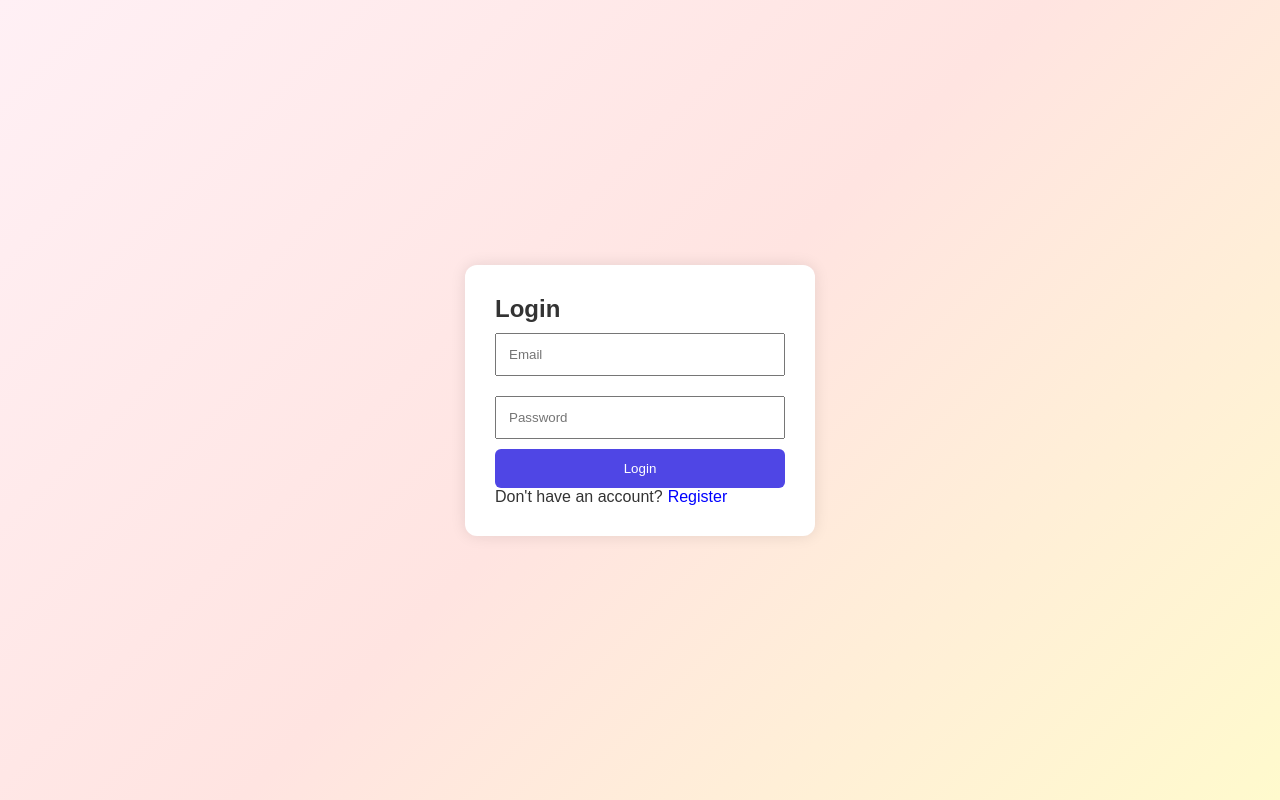
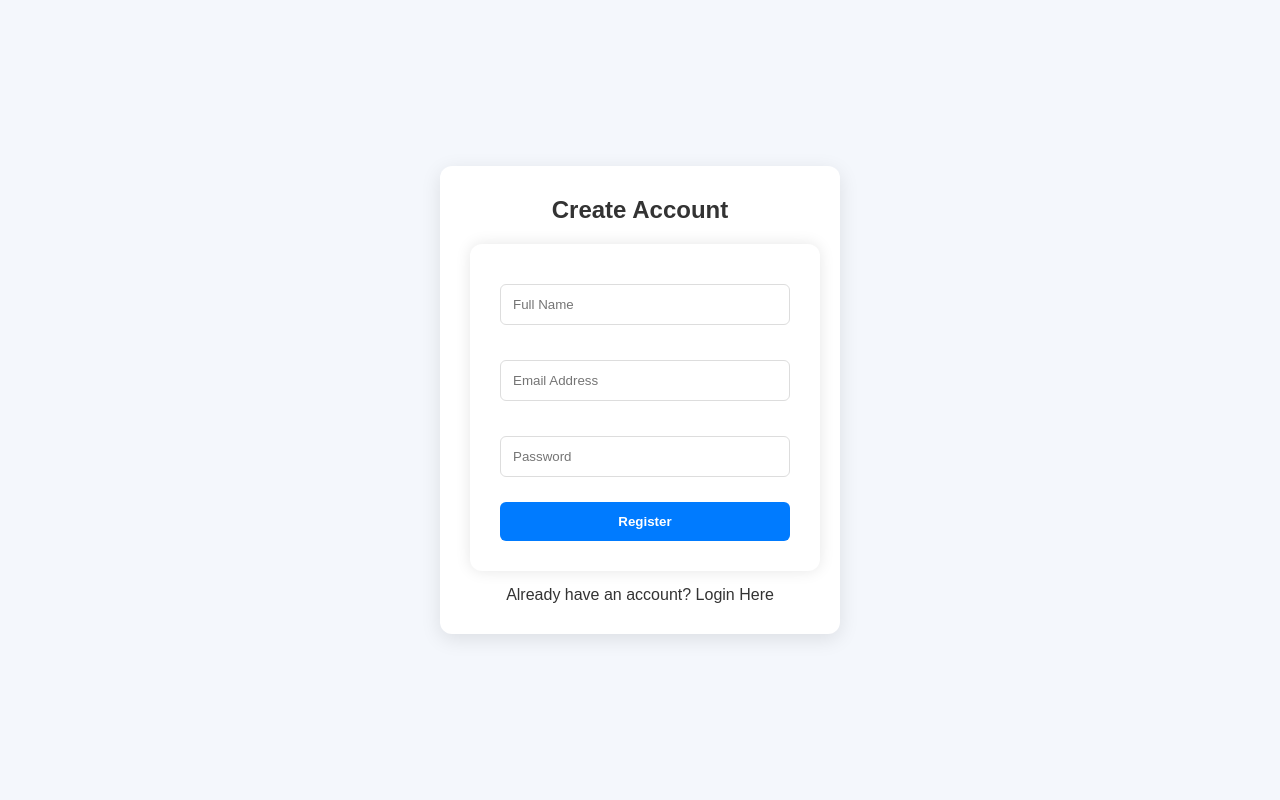
Before and after one commit to InnovativeSoura/icecream-parlour-billing-system-, a React (Vite) app in the folder frontend/: page /register in a window 1280 px wide. Built offline with nearby package versions, Linux system fonts and the light colour scheme; no server answers.

Commit message:
Added separate registration page

```diff
--- a/frontend/package.json
+++ b/frontend/package.json
@@ -12,7 +12,7 @@
     "axios": "^1.17.0",
     "react": "^18.3.1",
     "react-dom": "^18.3.1",
-    "react-router-dom": "^7.6.0"
+    "react-router-dom": "^7.17.0"
   },
   "devDependencies": {
     "@vitejs/plugin-react": "^4.7.0",
--- a/frontend/src/App.jsx
+++ b/frontend/src/App.jsx
@@ -1,17 +1,30 @@
-import React from "react";
-import { BrowserRouter as Router, Routes, Route } from "react-router-dom";
+import { BrowserRouter, Routes, Route } from "react-router-dom";
 
-import Navbar from "./components/Navbar";
 import Login from "./pages/Login";
-import Dashboard from "./pages/Dashboard";
-import Products from "./pages/Products";
-import BillingToC from "./pages/BillingToC";
-import Orders from "./pages/Orders";
-import Reports from "./pages/Reports";
-import Auth from "./pages/Auth";
+import Registration from "./pages/Registration";
 
 function App() {
-  return <Auth />;
+  return (
+    <BrowserRouter>
+      <Routes>
+        <Route
+          path="/login"
+          element={<Login />}
+        />
+
+        <Route
+          path="/register"
+        element={<Registration />}
+        />
+
+        <Route
+        path="/"
+        element={<Login />}
+        />
+
+      </Routes>
+    </BrowserRouter>
+  );
 }
 
 export default App;
--- a/frontend/src/index.css
+++ b/frontend/src/index.css
@@ -153,6 +153,54 @@ a{
   padding:30px;
 }
 
+.auth-container {
+  min-height: 100vh;
+  display: flex;
+  justify-content: center;
+  align-items: center;
+  background: #f4f7fc;
+}
+
+.auth-card {
+  width: 400px;
+  background: white;
+  padding: 30px;
+  border-radius: 12px;
+  box-shadow: 0 5px 20px rgba(0, 0, 0, 0.1);
+}
+
+.auth-card h2 {
+  text-align: center;
+  margin-bottom: 20px;
+}
+
+.auth-card form {
+  display: flex;
+  flex-direction: column;
+  gap: 15px;
+}
+
+.auth-card input {
+  padding: 12px;
+  border: 1px solid #ddd;
+  border-radius: 6px;
+}
+
+.auth-card button {
+  padding: 12px;
+  border: none;
+  border-radius: 6px;
+  cursor: pointer;
+  background: #007bff;
+  color: white;
+  font-weight: 600;
+}
+
+.auth-card p {
+  margin-top: 15px;
+  text-align: center;
+}
+
 table{
   width:100%;
   border-collapse:collapse;
--- a/frontend/src/pages/Login.jsx
+++ b/frontend/src/pages/Login.jsx
@@ -1,32 +1,46 @@
 import { useState } from "react";
+import { Link } from "react-router-dom";
 import { useAuth } from "../context/AuthContext";
 
 const Login = () => {
   const { login } = useAuth();
 
-  const [email, setEmail] =
-    useState("");
-
+  const [email, setEmail] = useState("");
   const [password, setPassword] =
     useState("");
 
   const handleSubmit = async (e) => {
     e.preventDefault();
 
+    try {
       await login(email, password);
 
       alert("Login Successful");
+    } catch (error) {
+      alert(
+        error.response?.data
+          ?.message ||
+          "Login Failed"
+      );
+    }
   };
 
   return (
+    <div className="auth-container">
+      <div className="auth-card">
+        <h2>Login</h2>
+
         <form onSubmit={handleSubmit}>
           <input
             type="email"
             placeholder="Email"
             value={email}
             onChange={(e) =>
-          setEmail(e.target.value)
+              setEmail(
+                e.target.value
+              )
             }
+            required
           />
 
           <input
@@ -34,16 +48,27 @@ const Login = () => {
             placeholder="Password"
             value={password}
             onChange={(e) =>
-          setPassword(e.target.value)
+              setPassword(
+                e.target.value
+              )
             }
+            required
           />
 
           <button type="submit">
             Login
           </button>
         </form>
+
+        <p>
+          Don't have an account?{" "}
+          <Link to="/register">
+            Register Here
+          </Link>
+        </p>
+      </div>
+    </div>
   );
-}
-
+};
 
 export default Login;
--- /dev/null
+++ b/frontend/src/pages/Registration.jsx
@@ -0,0 +1,94 @@
+import { useState } from "react";
+import axios from "axios";
+import { Link, useNavigate } from "react-router-dom";
+
+const API = import.meta.env.VITE_API_URL;
+
+function Registration() {
+  const navigate = useNavigate();
+
+  const [formData, setFormData] = useState({
+    name: "",
+    email: "",
+    password: "",
+  });
+
+  const handleChange = (e) => {
+    setFormData({
+      ...formData,
+      [e.target.name]: e.target.value,
+    });
+  };
+
+  const handleSubmit = async (e) => {
+    e.preventDefault();
+
+    try {
+      const res = await axios.post(
+        `${API}/auth/register`,
+        formData
+      );
+
+      alert(
+        res.data.message || "Registration Successful"
+      );
+
+      navigate("/login");
+    } catch (err) {
+      alert(
+        err.response?.data?.message ||
+          "Registration Failed"
+      );
+    }
+  };
+
+  return (
+    <div className="auth-container">
+      <div className="auth-card">
+        <h2>Create Account</h2>
+
+        <form onSubmit={handleSubmit}>
+          <input
+            type="text"
+            name="name"
+            placeholder="Full Name"
+            value={formData.name}
+            onChange={handleChange}
+            required
+          />
+
+          <input
+            type="email"
+            name="email"
+            placeholder="Email Address"
+            value={formData.email}
+            onChange={handleChange}
+            required
+          />
+
+          <input
+            type="password"
+            name="password"
+            placeholder="Password"
+            value={formData.password}
+            onChange={handleChange}
+            required
+          />
+
+          <button type="submit">
+            Register
+          </button>
+        </form>
+
+        <p>
+          Already have an account?{" "}
+          <Link to="/login">
+            Login Here
+          </Link>
+        </p>
+      </div>
+    </div>
+  );
+}
+
+export default Registration;
```
Also changed, not shown: 1 other file (tests, documents, lock files or other folders). Lines whose indentation alone changed are shown as unchanged.
